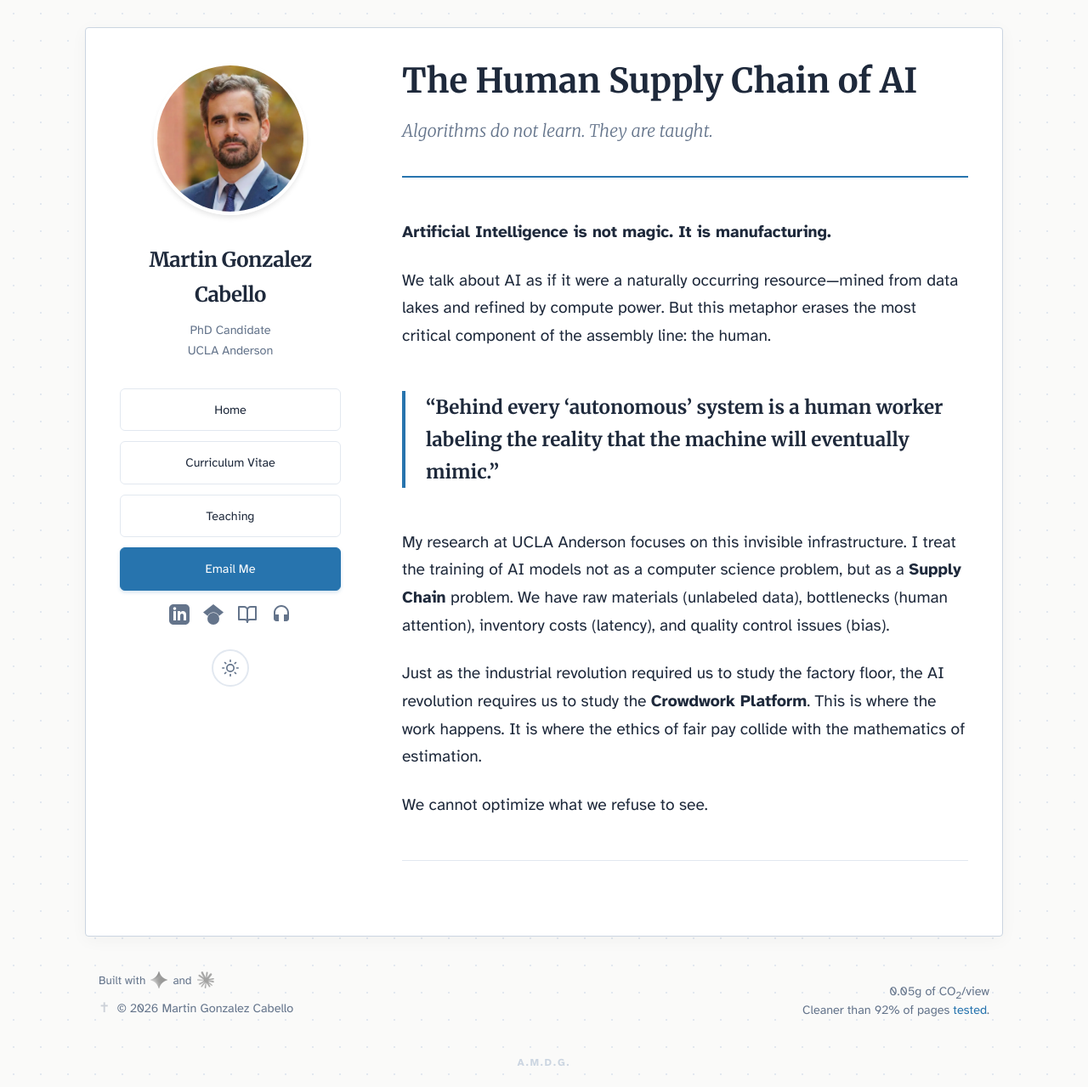
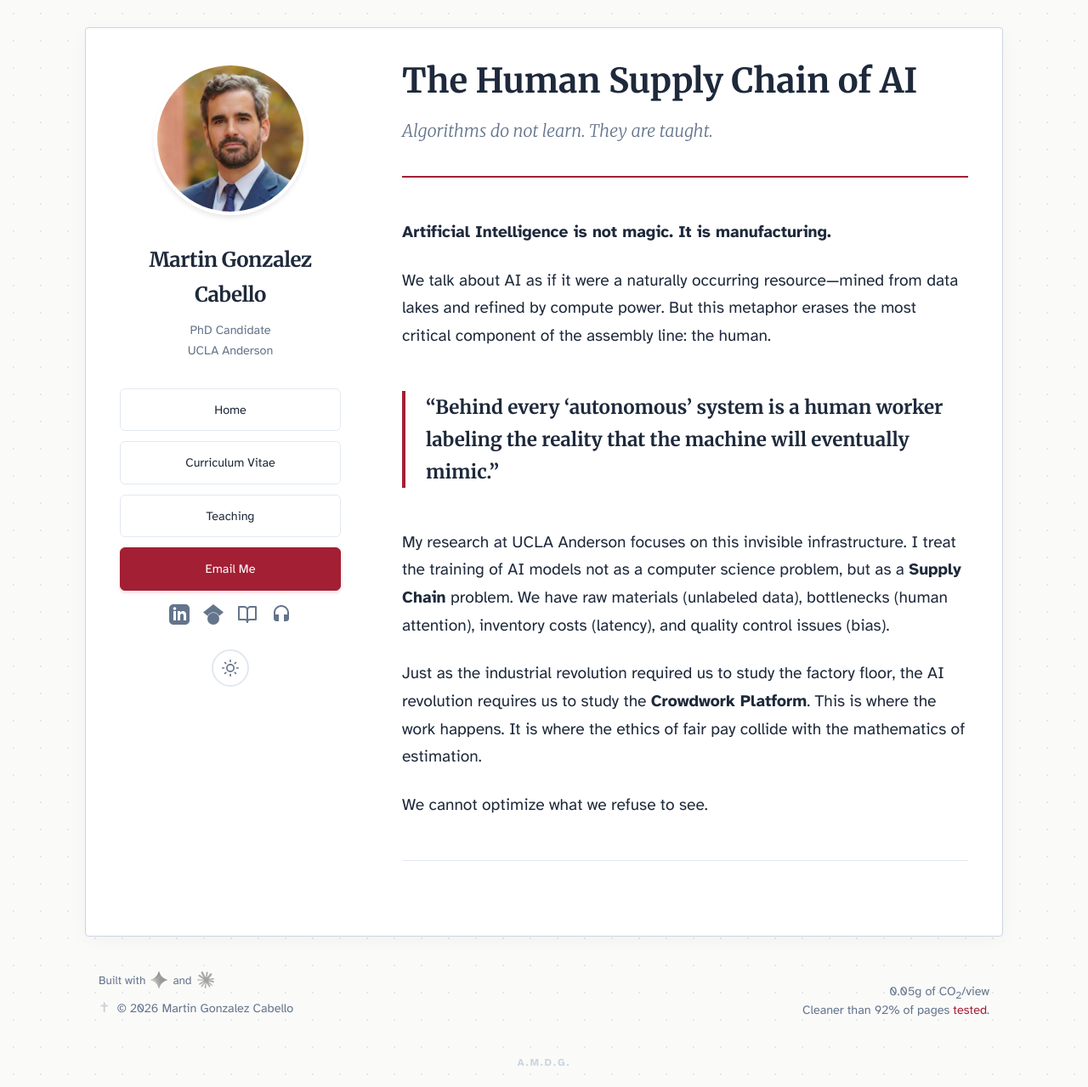
Before and after one commit to martins73/research-site, a Jekyll site: the page built from human-supply-chain.md, in a window 1280 px wide and 1279 px high. Shown: the whole window at 85% size. Built offline with Jekyll 4.4.1, drawn with Linux system fonts in a browser that asks for light colours.

Commit message:
Centralize accent color in _config.yml as single source of truth
To rebrand the site, change three values in _config.yml:
  accent_color, accent_color_rgb, accent_color_hover
Everything else (favicon, CSS accent, badges, links) updates
automatically via Liquid templating.

https://claude.ai/code/session_01AAy6LZYttfLVwm5WTxrjVN

```diff
--- a/_config.yml
+++ b/_config.yml
@@ -20,8 +20,11 @@ author:
   cv_phone: "+1 857 313 8511"
   cv_address: "B501, 110 Westwood Plaza, Los Angeles, CA 90095"
 
-# Brand color (used by favicon and can be referenced in templates)
+# Brand colors (single source of truth for favicon + CSS)
+# Change these to rebrand the entire site:
 accent_color: "#A31F34"
+accent_color_rgb: "163, 31, 52"
+accent_color_hover: "#7d1828"
 
 # Template Attribution
 template:
--- a/assets/css/style.scss
+++ b/assets/css/style.scss
@@ -91,10 +91,10 @@
     --text-muted: #94a3b8;      /* More muted/lighter text */
     --text-lighter: #cbd5e1;    /* Very light text */
 
-    /* Colors - Accent */
-    --accent: #2774AE;          /* UCLA Blue */
-    --accent-rgb: 39, 116, 174; /* UCLA Blue as RGB triplet for rgba() */
-    --accent-hover: #1e5f8e;    /* Darker blue for hover */
+    /* Colors - Accent (from _config.yml accent_color) */
+    --accent: {{ site.accent_color }};
+    --accent-rgb: {{ site.accent_color_rgb }};
+    --accent-hover: {{ site.accent_color_hover }};
     --accent-orange: #D97706;   /* Amber accent (job market tag) */
 
     /* Colors - Border */
```
